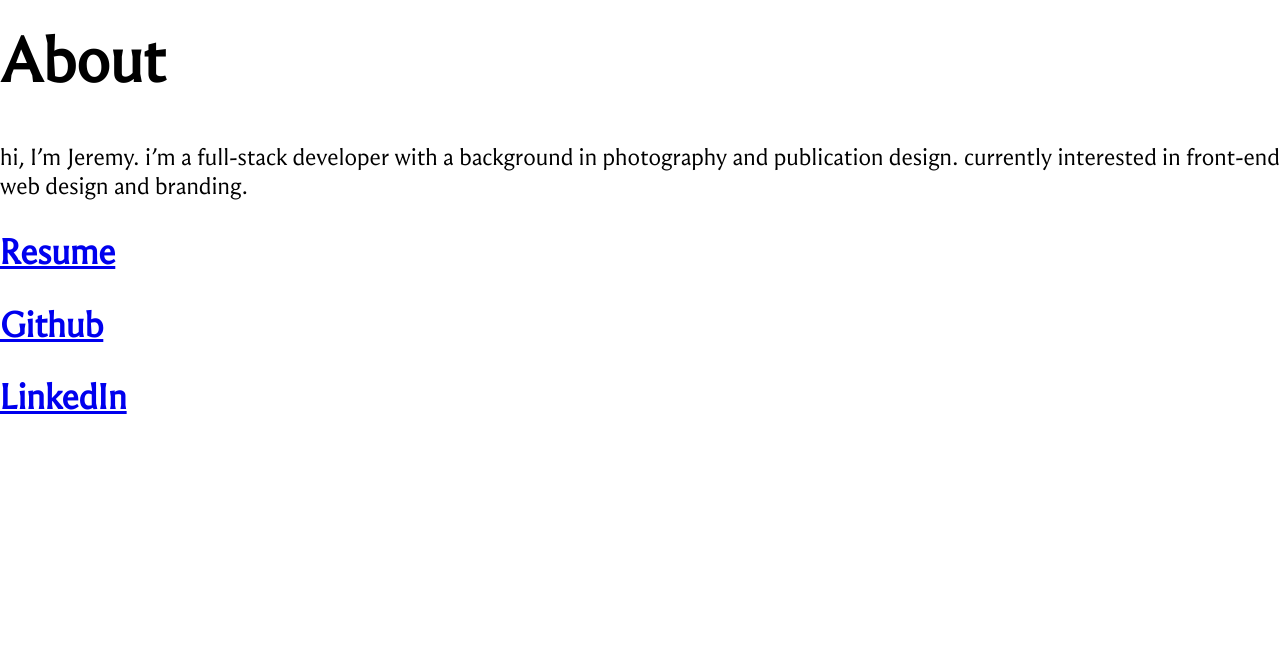
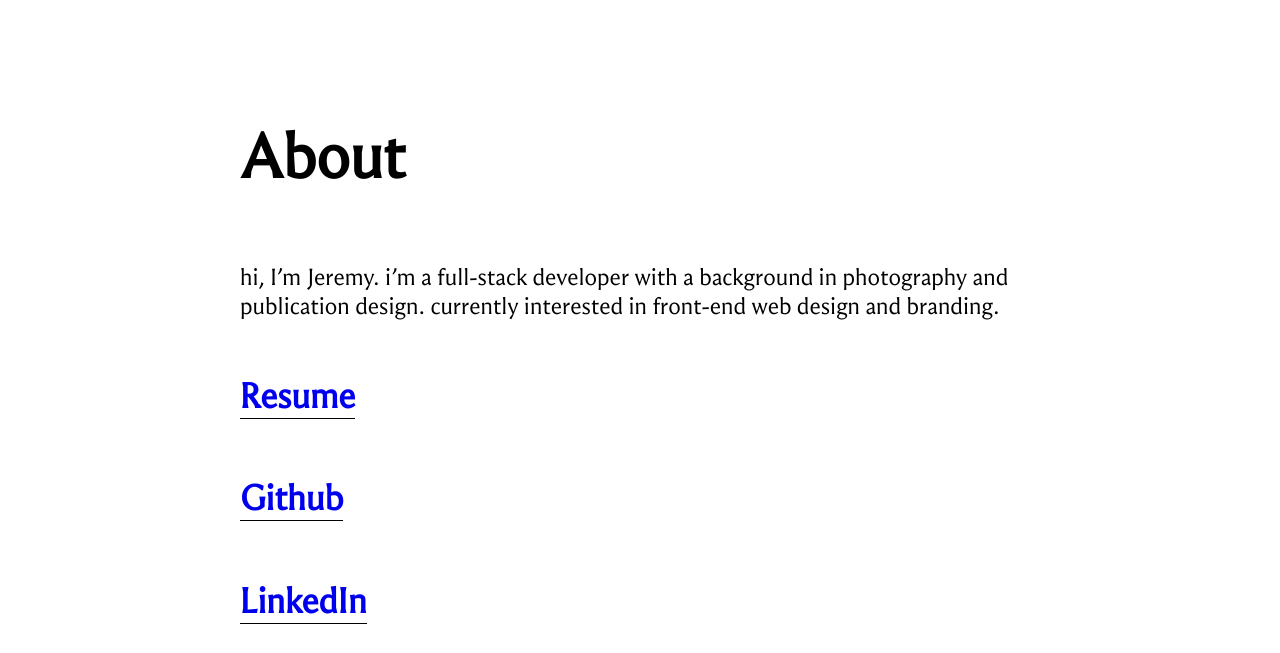
Before and after one commit to jemspar/jeremysparagon.com, a Jekyll site: the page built from about.markdown, in a window 1280 px wide. Shown: the part 665-1318 px from the top of the page. Built offline with Jekyll 4.4.1, drawn with Linux system fonts in a browser that asks for light colours; before the commit the page ends 1084 px from its top, so only the background shows below that.

Commit message:
content is in main grid by default on 'page' layout

```diff
--- a/_layouts/page.html
+++ b/_layouts/page.html
@@ -2,5 +2,10 @@
 layout: default
 ---
 
-<h1>{{ page.title }}</h1>
-{{ content }}
+<main>
+
+	<h1>{{ page.title }}</h1>
+
+	{{ content }}
+
+</main>
```
